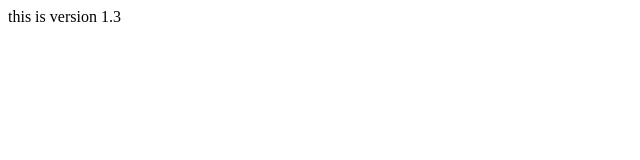
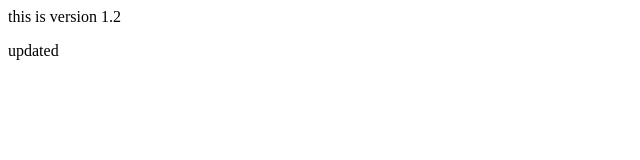
Before and after one commit to Mhmd-Ashif/git-practice, a plain HTML site: page index.html in a window 1280 px wide. Shown: the full height of the page, 0-640 px from the left. Drawn offline with Linux system fonts and the light colour scheme.

Commit message:
v 1.2 updated

```diff
--- a/index.html
+++ b/index.html
@@ -6,6 +6,7 @@
     <title>Document</title>
   </head>
   <body>
-    <p1>this is version 1.3</p1>
+    <p1>this is version 1.2</p1>
+    <p>updated</p>
   </body>
 </html>
```
